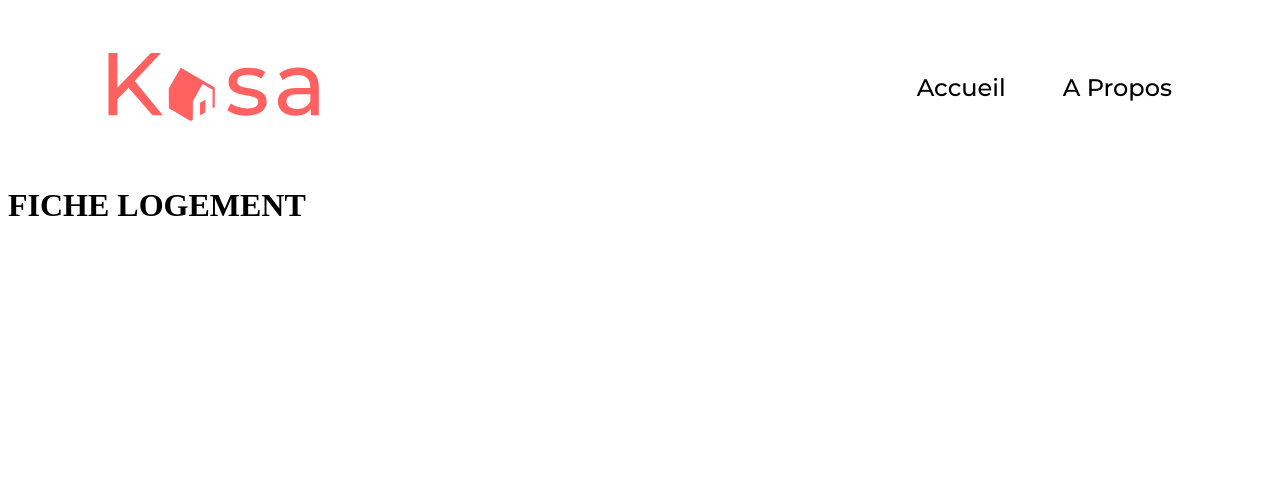
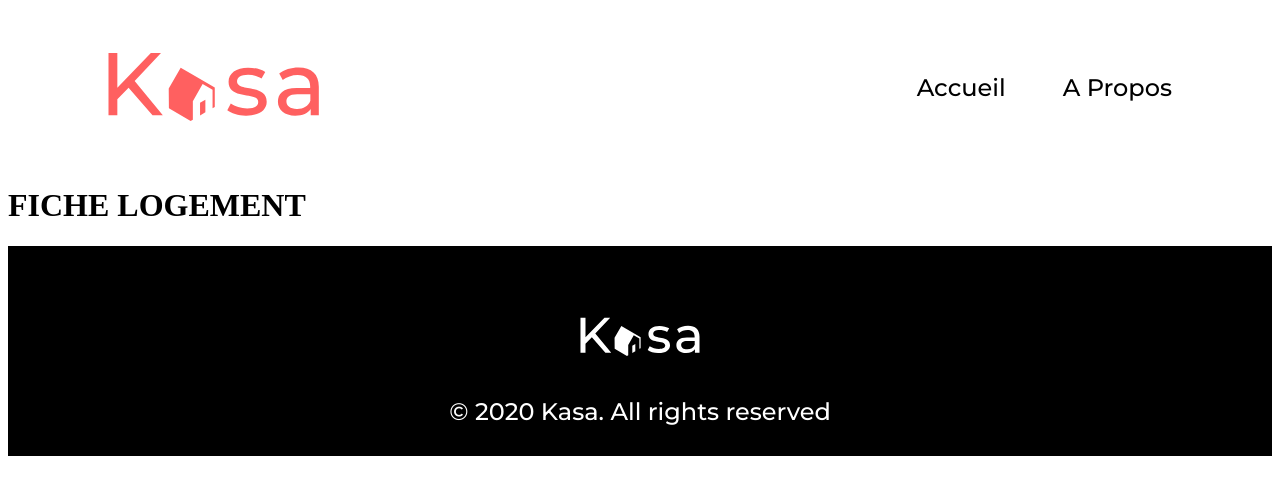
Before and after one commit to Mulsivera/OpenClassroom-Kasa, a React (Create React App) app: page /fiche-logement in a window 1280 px wide. Shown: the top 494 px of the page. Built offline with nearby package versions, Linux system fonts and the light colour scheme.

Commit message:
Footer Fonctionnel

```diff
--- /dev/null
+++ b/src/Styles/Footer.scss
@@ -0,0 +1,36 @@
+.footer {
+    display: flex;
+    justify-content: center;
+    .footer--div {
+        display: flex;
+        flex-direction: column-reverse;
+        background-color: black;
+        max-width: 1440px;
+        min-width: 375px;
+        width: 100%;
+        height: 210px;
+    .footer--logo {
+        height: 40px;
+    }
+    .footer--text {
+        color: white;
+        text-align: center;
+        font-family: "Montserrat", sans-serif;
+        font-weight: 500;
+        font-size: 24px;
+        margin: 40px 0 30px 0;
+    }
+    }
+}
+
+@media (max-width: 480px) {
+    .footer {
+        .footer--div {
+            .footer--text {
+                font-size: 12px;
+                margin: 10px auto 60px auto;
+                width: 100px;
+            }
+        }
+    }
+}
--- a/src/components/Routing.jsx
+++ b/src/components/App.jsx
@@ -5,8 +5,9 @@ import HousingSheet from '../pages/Housing-sheet';
 import { BrowserRouter as Router, Routes, Route } from 'react-router-dom';
 
 import Header from './Header';
+import Footer from './Footer';
 
-const Routing = () => {
+const App = () => {
     return (
         <div>
             <Router>
@@ -17,9 +18,10 @@ const Routing = () => {
                     <Route path="/a-propos" element={<About />} />
                     <Route path="/fiche-logement" element={<HousingSheet />} />
                 </Routes>
+                <Footer />
             </Router>
         </div>
     )
 }
 
-export default Routing
+export default App
--- /dev/null
+++ b/src/components/Footer.jsx
@@ -0,0 +1,15 @@
+import logo from "../assets/logo_white.svg"
+import "../Styles/Footer.scss"
+
+function Footer() {
+    return (
+        <footer className="footer">
+            <div className="footer--div">
+                <p className="footer--text">© 2020 Kasa. All rights reserved</p>
+                <img src={logo} alt="logo de Kasa" className="footer--logo"></img>
+            </div>
+        </footer>
+    )
+}
+
+export default Footer
--- a/src/index.js
+++ b/src/index.js
@@ -1,12 +1,12 @@
 import React from 'react';
 import ReactDOM from 'react-dom/client';
 import reportWebVitals from './reportWebVitals';
-import Routing from './components/Routing';
+import App from './components/App';
 
 const root = ReactDOM.createRoot(document.getElementById('root'));
 root.render(
   <React.StrictMode>
-    <Routing />
+    <App />
   </React.StrictMode>,
 );
 
```
Also changed, not shown: src/assets/logo_white.svg (added).
